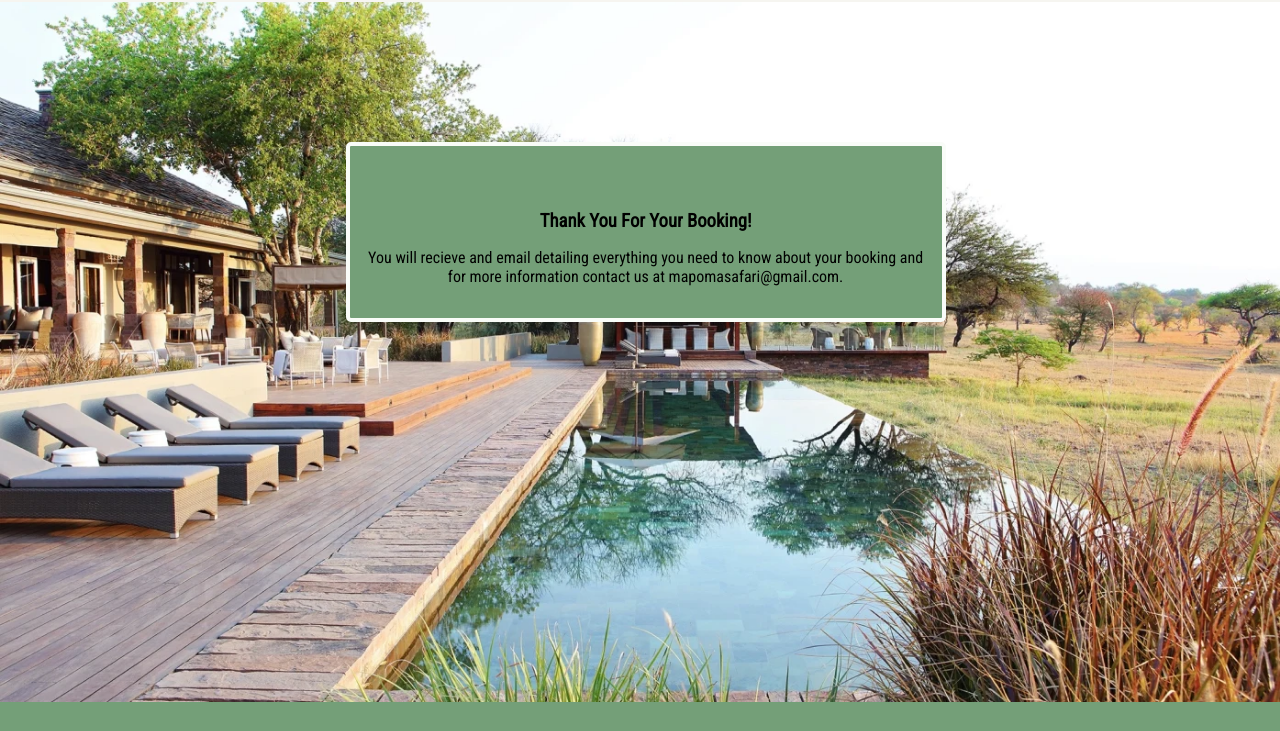
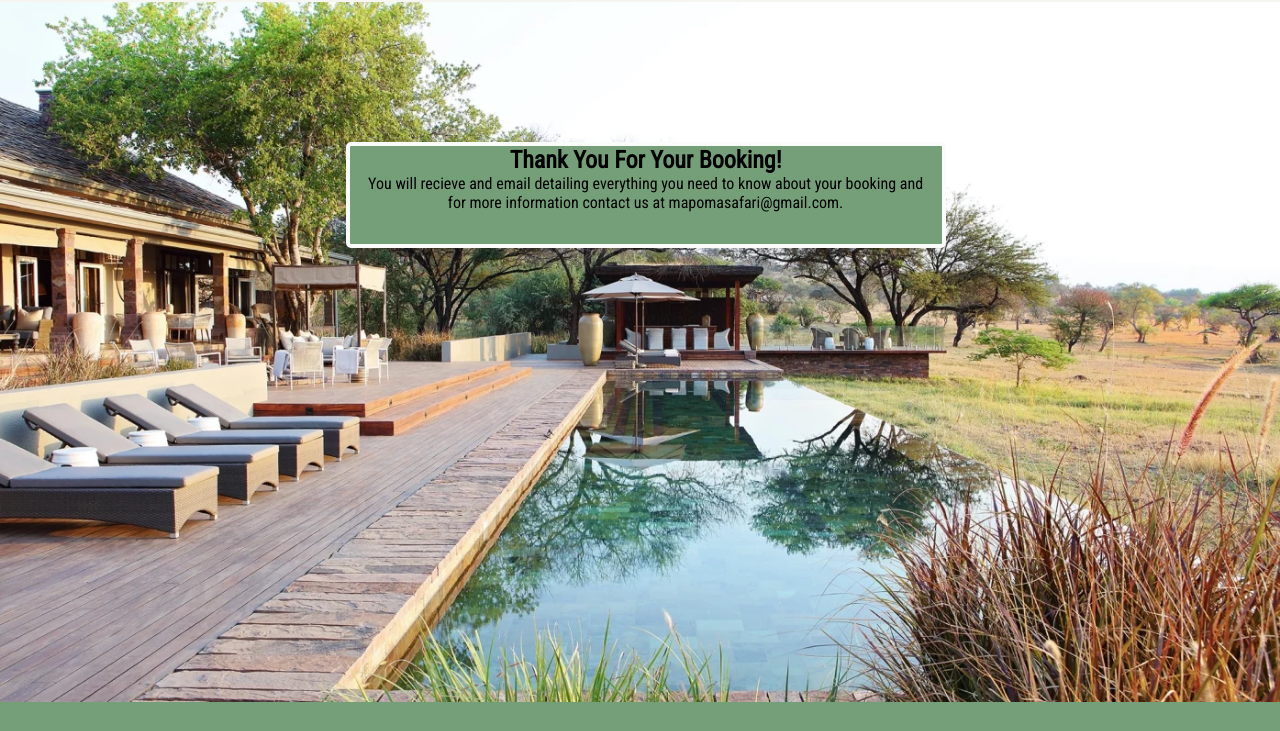
Before and after one commit to AndersPihlblad11/CI_PP1_MPS, a plain HTML site: page thankyou.html in a window 1280 px wide. Shown: the part 108-839 px from the top of the page. Drawn offline with Linux system fonts and the light colour scheme.

Commit message:
finished Read me file

```diff
--- a/thankyou.html
+++ b/thankyou.html
@@ -38,21 +38,18 @@
     </header>
 
           <!--Booking form section-->
-         <section id="booking-section-img-outer">
+         <div id="booking-section-img-outer">
              <div class="booking-section-img">
-        <section>
              <div class="booking-form-box">
-            <div class="booking-form">
-                <h1> Thank You For Your Booking!</h1>
+             <div class="booking-form">
+                <h2> Thank You For Your Booking!</h2>
                 <p>You will recieve and email detailing everything you need to know about your booking
                     and for more information contact us at mapomasafari@gmail.com.
                 </p>
-
             </div>
             </div>
-        </section>
+            </div>
     </div>
-</section>
 
  <!--footer-->
  <footer>
```
Also changed, not shown: suites.html (+1 -1 lines), docs/i_am_responsive/iamresponsive.jpg.
